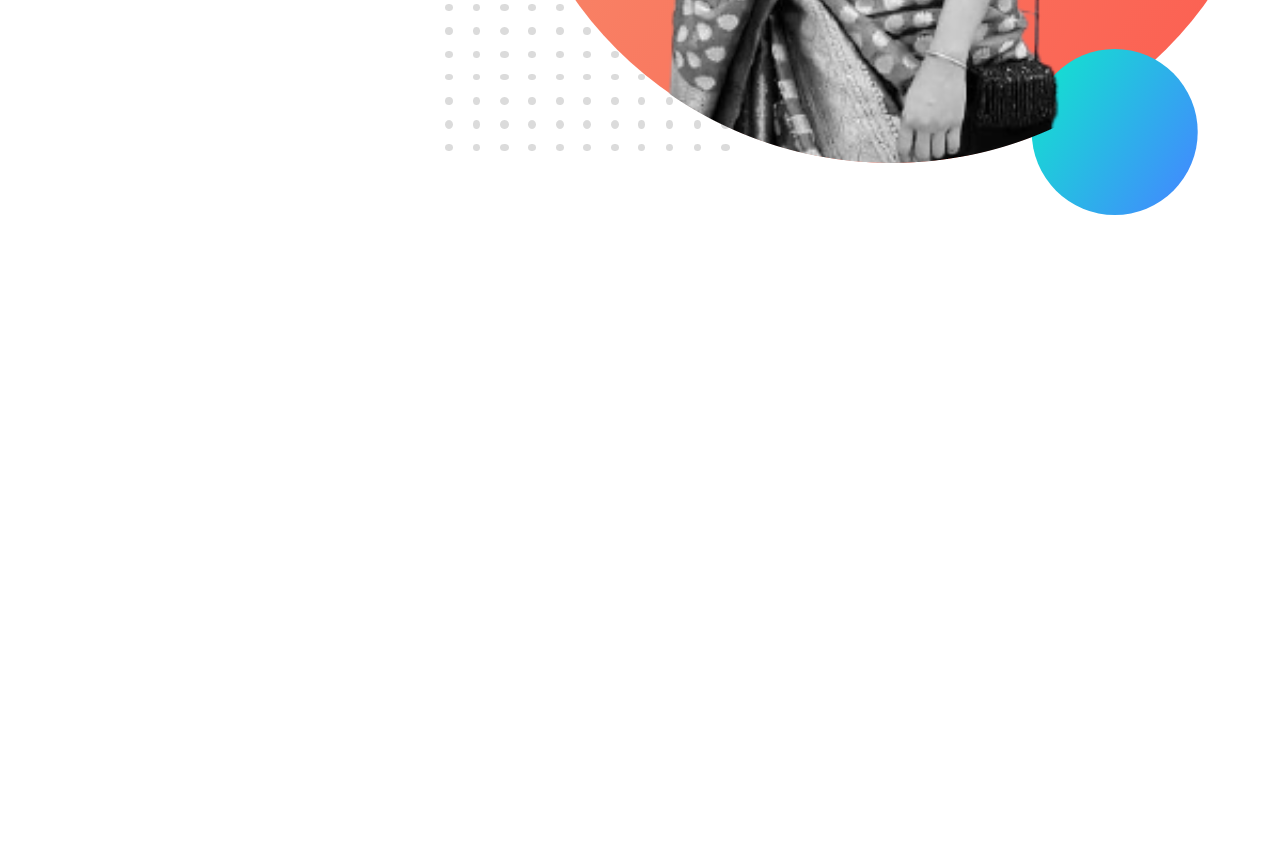
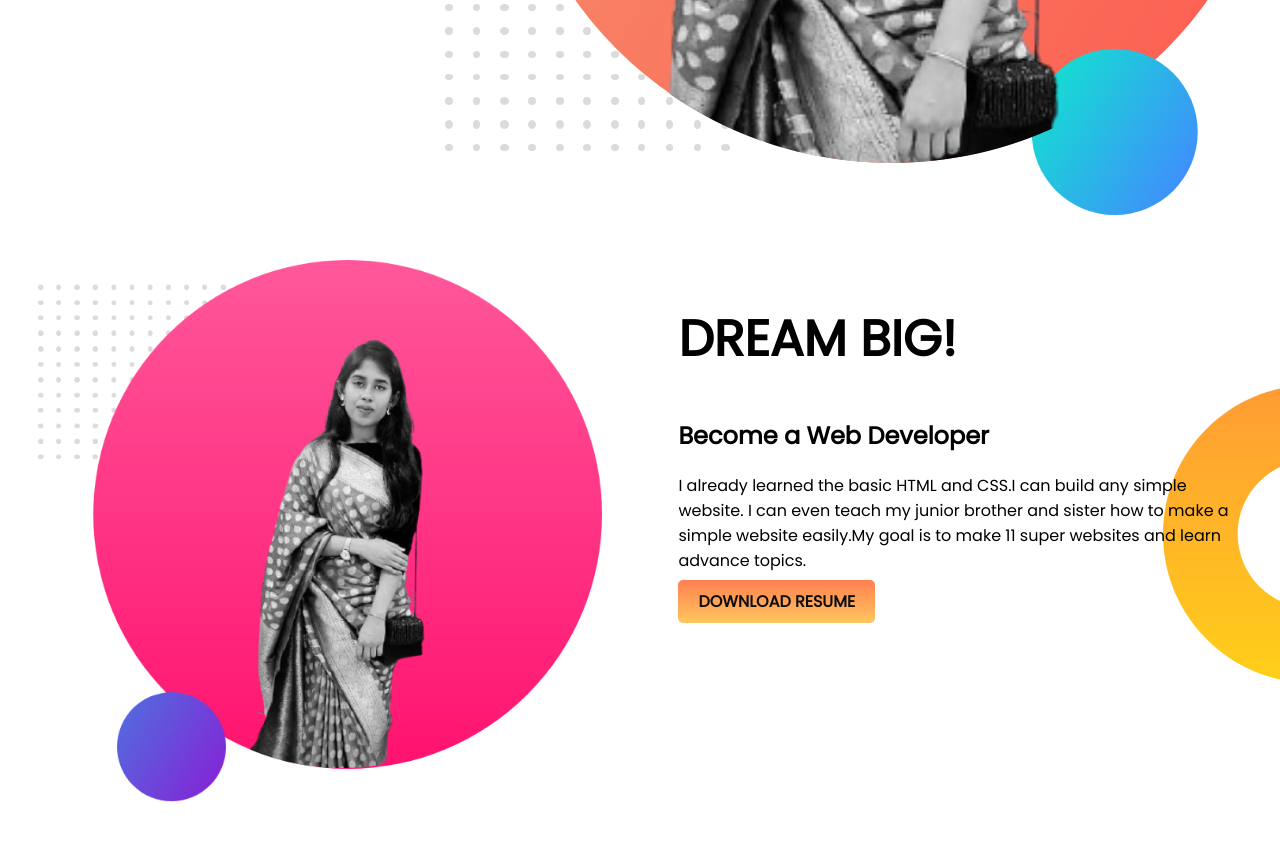
Before and after one commit to AfrinBintaAmzad/First-Portfolio, a plain HTML site: page index.html in a window 1280 px wide. Shown: the part 614-1461 px from the top of the page. Before the commit the page ends 836 px from the top, so only its background shows below. Drawn offline with Linux system fonts and the light colour scheme.

Commit message:
second-time

```diff
--- a/index.html
+++ b/index.html
@@ -28,6 +28,18 @@
         </div>
 
     </section>
+    <section class="Two">
+        <div class="half-width">
+            <img src="/Images/AFRIN2.png" alt="Afrin second image">
+        </div>
+        <div class="half-width">
+            <h1>DREAM BIG!</h1>
+            <h2>Become a Web Developer</h2>
+            <p>I already learned the basic HTML and CSS.I can build any simple website. I can even teach my junior brother and sister how to make a simple website easily.My goal is to make 11 super websites and learn advance topics. </p>
+            <a href=""></a>
+            <a class="link-button" target="_blank" href="">DOWNLOAD RESUME</a>
+        </div>
+    </section>
 </body>
 
 </html>
--- a/style.css
+++ b/style.css
@@ -10,12 +10,11 @@ h1{
 }
 section{
     display: flex;
-    background-image: url(Images/top-banner.png);
-    background-repeat: no-repeat;
 }
 .half-width{
     width: 50%;
-    padding-left: 5%;
+    padding: 3%;
+
 }
 .half-width img{
     max-width: 100%;
@@ -29,3 +28,13 @@ section{
     font-weight: 700;
     border-radius: 5px;
 }
+.One{
+    background-image: url(Images/top-banner.png);
+    background-repeat: no-repeat;
+}
+
+.Two{
+    background-image: url(Images/dream-bg.png);
+    background-repeat: no-repeat;
+    background-position: right;
+}
```
Also changed, not shown: Images/AFRIN2.png (added).
